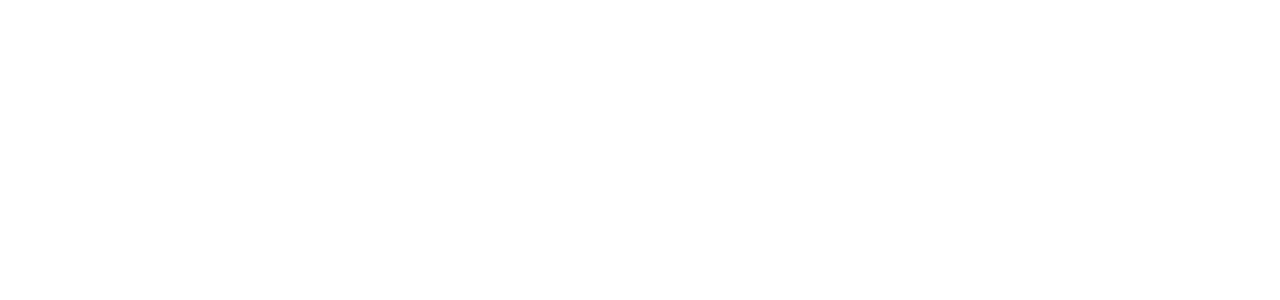
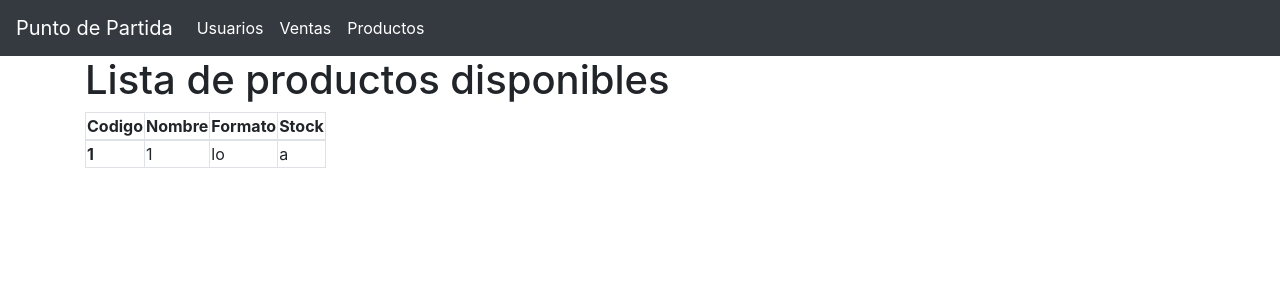
Before and after one commit to Ballena0/SIA-Botilleria, a Django app: page /inventario/productos/ in a window 1280 px wide. Before the commit the part shown is empty. Shown: the top 300 px of the page. Run offline with Django 3.2, Linux system fonts and the light colour scheme; some libraries are stand-ins or nearby versions.

Commit message:
adding branches to master

```diff
--- a/Botilleria_sia/inventario/templates/inventario/base.html
+++ b/Botilleria_sia/inventario/templates/inventario/base.html
@@ -7,14 +7,14 @@
   <meta http-equiv="X-UA-Compatible" content="ie=edge">
   <link rel="stylesheet" href="{% static 'css/style.css' %}">
   <link rel="stylesheet" href="{% static 'css/bootstrap.min.css' %}">
-  <title>Inventario-Punto de Partida</title>
+  <title>Inventario|Punto de Partida</title>
 </head>
 <body>
 
   <!--=================================-->
   <!-- Nav-Bar -->
-  <nav class="navbar navbar-expand-lg navbar-dark bg-dark fixed-top">
-    <a class="navbar-brand" href="">Punto de Partida</a>
+  <nav class="navbar navbar-expand-lg navbar-dark bg-dark sticky-top">
+    <a class="navbar-brand" href="/">Punto de Partida</a>
     <button class="navbar-toggler" type="button" data-toggle="collapse" data-target="#navbarSupportedContent" aria-controls="navbarSupportedContent" aria-expanded="false" aria-label="Toggle navigation">
       <span class="navbar-toggler-icon"></span>
     </button>
@@ -24,46 +24,32 @@
           <a class="nav-link" href="">Usuarios <span class="sr-only">(Current)</span></a>
         </li>
         <li class="nav-item active">
-          <a class="nav-link" href="">Productos<span class="sr-only">(Current)</spam></a>
+          <a class="nav-link" href="/ventas">Ventas<span class="sr-only">(Current)</span></a>
         </li>
-        <li class="nav-item dropdown">
-          <a class="nav-link dropdown-toggle" href="" id="navbarDropdownMenuLink" role="button" data-toggle="dropdown" aria-haspopup="true" aria-expanded="false">
-            Ventas
-          </a>
-          <div class="dropdown-menu" aria-labelledby="navbarDropdownMenuLink">
-            <a class="dropdown-item" href="">Realizar Venta</a>
-            <a class="dropdown-item" href="">Ventas Diarias</a>
-            <a class="dropdown-item" href="">Ventas Mensuales</a>
-            <div class="dropdown-divider"></div>
-            <a class="dropdown-item" href="">Ventas Anuales</a>
-          </div>
+        <li class="nav-item active">
+          <a class="nav-link" href="{% url 'productos'%}">Productos<span class="sr-only">(Current)</span></a>
         </li>
       </ul>
-        <form class="form-inline my-2 my-lg-0">
-          <input class="form-control mr-sm-2 form-right-top" type="search" placeholder="¿Que Buscas?" aria-label="Search">
-          <button class="btn btn-outline-success my-2 my-sm-2" type="submit">Buscar</button>
-        </form>
     </div>
   </nav>
   <!-- End Nav-Bar -->
   <!--============================-->
   <!--============================-->
   <!--  Wrapper -->
-  {% block content %}
-  {% endblock %}
+  <div class="container">
+    <div class="row">
+      <div class="col-md-8">
+        {% block content %}
+        <h1>Inventario</h1>
+        {% endblock %}
+      </div>
+    </div>
+  </div>
+
   <!-- End Wrapper -->
   <!--============================-->
   <!--============================-->
   <!-- Footer -->
-  <div class="footer">
-    <div class="container-fluid">
-      <div class="row">
-        <div class="col-md-6">
-          hecho con <3 2018
-        </div>
-      </div>
-    </div>
-  </div>
   <!-- End Footer -->
   <!--============================-->
 <script src="{% static 'js/bootstrap.bundle.js' %}"></script>
--- /dev/null
+++ b/Botilleria_sia/inventario/templates/inventario/productos.html
@@ -0,0 +1,21 @@
+{% extends 'inventario/base.html' %}
+
+{% block content %}
+<h1>Lista de productos disponibles</h1>
+<table class="table-bordered">
+    <thead>
+        <tr>
+            <th scope="col">Codigo</th>
+            <th scope="col">Nombre</th>
+            <th scope="col">Formato</th>
+            <th scope="col">Stock</th>
+        </tr>
+    <tbody>
+    <th scope="row">1</th>
+    <td>1</td>
+    <td>lo</td>
+    <td>a</td>
+    </tbody>
+    </thead>
+</table>
+{% endblock %}
--- a/Botilleria_sia/inventario/templates/productos.html
+++ /dev/null
@@ -1,14 +0,0 @@
-<!doctype html>
-<html lang="en">
-<head>
-    <meta charset="UTF-8">
-    <meta name="viewport"
-          content="width=device-width, user-scalable=no, initial-scale=1.0, maximum-scale=1.0, minimum-scale=1.0">
-    <meta http-equiv="X-UA-Compatible" content="ie=edge">
-    <title>Productos</title>
-</head>
-<body>
-    <h1>{{ PRODUCTOS.ID_PROD }} </h1>
-
-</body>
-</html>
--- a/Botilleria_sia/inventario/urls.py
+++ b/Botilleria_sia/inventario/urls.py
@@ -1,4 +1,3 @@
-
 from django.urls import path
 from . import views
 
--- a/Botilleria_sia/inventario/views.py
+++ b/Botilleria_sia/inventario/views.py
@@ -1,17 +1,14 @@
 from django.shortcuts import render
 from django.http import HttpResponse
 # Create your views here.
-from .models import PRODUCTO, FORMATO
 
 def index(request):
     context = {}
     return render(request, 'inventario/base.html', context)
 
 def productos(request):
-    ## producto = PRODUCTO.objects.get(pk=ID_PROD)
-    ## context = {producto}
-    return render(request, 'productos.html')
+    return render(request, 'inventario/productos.html')
 
 def tipo_formato(request):
     context = {}
-    return render(request,'tipoformato.html', context)
+    return render(request,'inventario/tipoformato.html', context)
```
Also changed, not shown: Botilleria_sia/inventario/templates/inventario/tipoformato.html (renamed from Botilleria_sia/inventario/templates/tipoformato.html).
